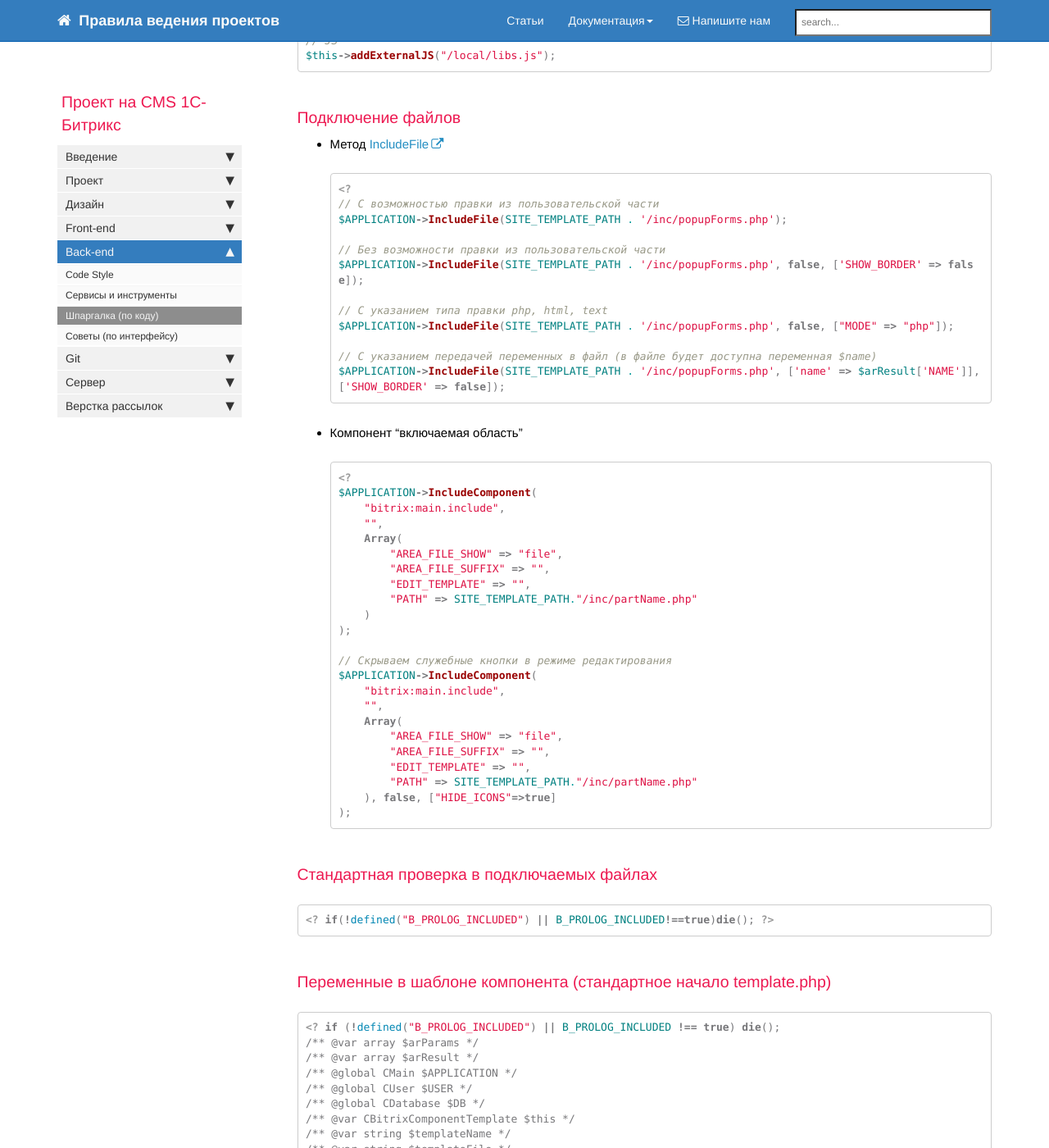
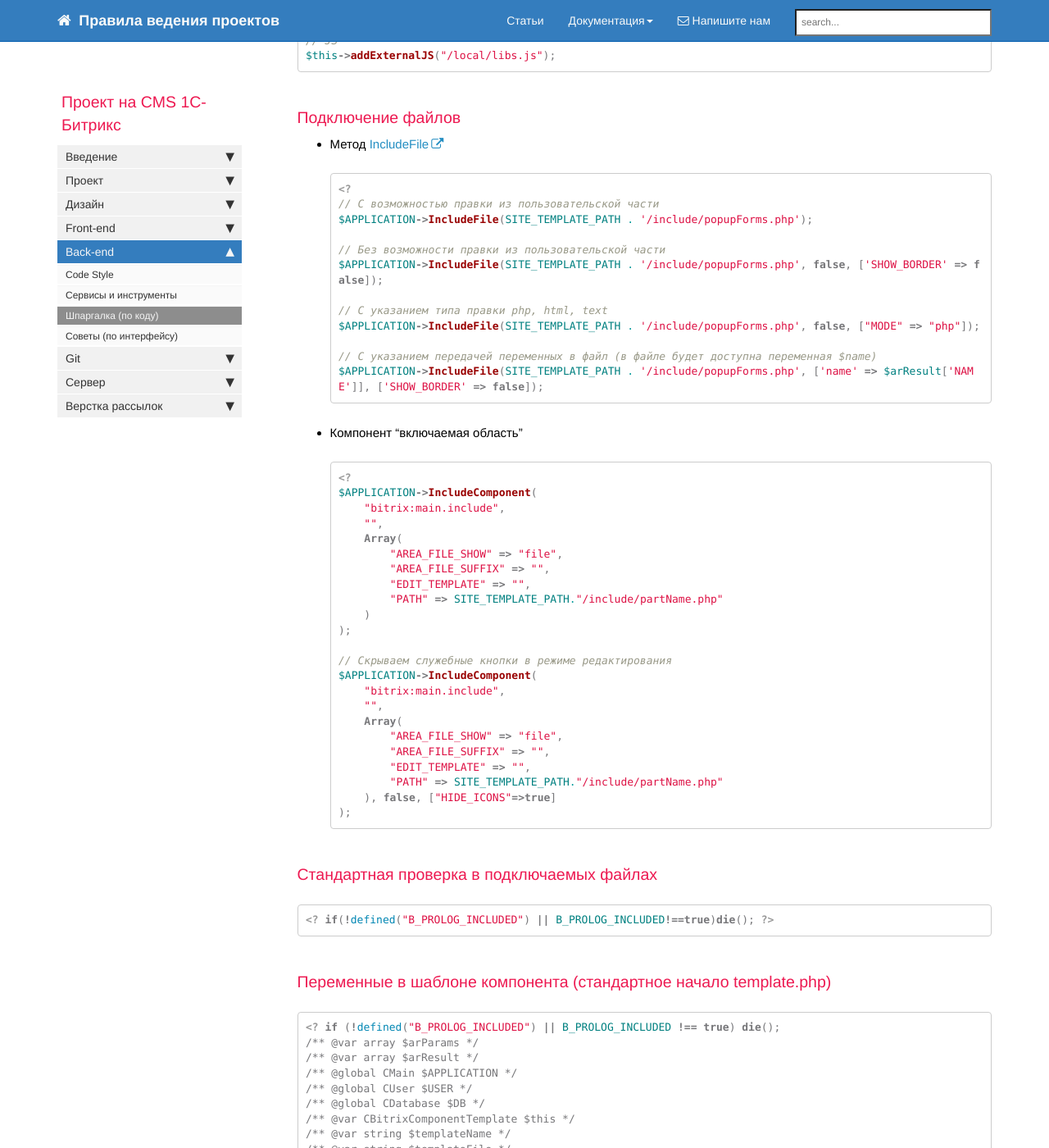
Before and after one commit to gdecider/gdecider.github.io, a Jekyll site: the page built from pages/bx/bx_back-shpora.md, in a window 1280 px wide and 1400 px high, scrolled down 3128 px. Shown: the whole window at 82% size. Built offline with Jekyll 4.4.1, drawn with Linux system fonts in a browser that asks for light colours; nearby versions of some CDN libraries; comment, search, counter and statistics services are not loaded.

Commit message:
Update bx_back-shpora.md

````diff
--- a/pages/bx/bx_back-shpora.md
+++ b/pages/bx/bx_back-shpora.md
@@ -103,16 +103,16 @@ $this->addExternalJS("/local/libs.js");
   ```php
   <?
   // С возможностью правки из пользовательской части
-  $APPLICATION->IncludeFile(SITE_TEMPLATE_PATH . '/inc/popupForms.php');
+  $APPLICATION->IncludeFile(SITE_TEMPLATE_PATH . '/include/popupForms.php');
 
   // Без возможности правки из пользовательской части
-  $APPLICATION->IncludeFile(SITE_TEMPLATE_PATH . '/inc/popupForms.php', false, ['SHOW_BORDER' => false]);
+  $APPLICATION->IncludeFile(SITE_TEMPLATE_PATH . '/include/popupForms.php', false, ['SHOW_BORDER' => false]);
 
   // С указанием типа правки php, html, text
-  $APPLICATION->IncludeFile(SITE_TEMPLATE_PATH . '/inc/popupForms.php', false, ["MODE" => "php"]);
+  $APPLICATION->IncludeFile(SITE_TEMPLATE_PATH . '/include/popupForms.php', false, ["MODE" => "php"]);
 
   // С указанием передачей переменных в файл (в файле будет доступна переменная $name)
-  $APPLICATION->IncludeFile(SITE_TEMPLATE_PATH . '/inc/popupForms.php', ['name' => $arResult['NAME']], ['SHOW_BORDER' => false]);
+  $APPLICATION->IncludeFile(SITE_TEMPLATE_PATH . '/include/popupForms.php', ['name' => $arResult['NAME']], ['SHOW_BORDER' => false]);
   ```
 
 * Компонент "включаемая область"
@@ -126,7 +126,7 @@ $this->addExternalJS("/local/libs.js");
           "AREA_FILE_SHOW" => "file",
           "AREA_FILE_SUFFIX" => "",
           "EDIT_TEMPLATE" => "",
-          "PATH" => SITE_TEMPLATE_PATH."/inc/partName.php"
+          "PATH" => SITE_TEMPLATE_PATH."/include/partName.php"
       )
   );
 
@@ -138,7 +138,7 @@ $this->addExternalJS("/local/libs.js");
           "AREA_FILE_SHOW" => "file",
           "AREA_FILE_SUFFIX" => "",
           "EDIT_TEMPLATE" => "",
-          "PATH" => SITE_TEMPLATE_PATH."/inc/partName.php"
+          "PATH" => SITE_TEMPLATE_PATH."/include/partName.php"
       ), false, ["HIDE_ICONS"=>true]
   );
   ```
````
